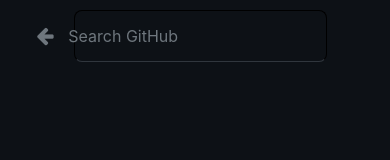
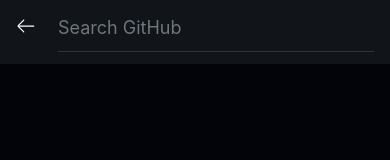
Before and after one commit to gioin/github-mobile, a React Native app: screen / in a window 390 px wide. Shown: the top 160 px of the page. Built offline with nearby package versions, Linux system fonts and the light colour scheme.

Commit message:
added global styles

```diff
--- a/App.tsx
+++ b/App.tsx
@@ -2,6 +2,7 @@
 import React from "react";
 import { StyleSheet, View } from "react-native";
 import LandingScreen from "./view/screens/LandingScreen";
+import { colors } from "./styles/base";
 
 export default function App() {
   return (
@@ -14,6 +15,6 @@
 const styles = StyleSheet.create({
   container: {
     flex: 1,
-    backgroundColor: "#0d1116",
+    backgroundColor: colors.primary.black,
   },
 });
--- a/assets/icons/CloseIcon.tsx
+++ b/assets/icons/CloseIcon.tsx
@@ -1,13 +1,27 @@
 import React from "react";
-import { Svg, Path } from "react-native-svg";
+import { View, StyleSheet } from "react-native";
+import Svg, { Path } from "react-native-svg";
 
-interface YourSvgComponentProps {
-  className?: string;
-  color?: string;
-}
+export const CloseIcon: React.FC = () => {
+  return (
+    <View style={styles.icon}>
+      <Svg width={24} height={24} viewBox="0 0 16 16" fill="none">
+        <Path
+          fillRule="evenodd"
+          clipRule="evenodd"
+          d="M3.72 3.72a.75.75 0 0 1 1.06 0L8 6.94l3.22-3.22a.749.749 0 0 1 1.275.326.749.749 0 0 1-.215.734L9.06 8l3.22 3.22a.749.749 0 0 1-.326 1.275.749.749 0 0 1-.734-.215L8 9.06l-3.22 3.22a.751.751 0 0 1-1.042-.018.751.751 0 0 1-.018-1.042L6.94 8 3.72 4.78a.75.75 0 0 1 0-1.06Z"
+          fill="#bdbfc9"
+        />
+      </Svg>
+    </View>
+  );
+};
 
-export const CloseIcon = ({ color }: YourSvgComponentProps) => (
-  <Svg height="16" width="16" fill={color || "#7c8590"}>
-    <Path d="M2.343 13.657A8 8 0 1 1 13.658 2.343 8 8 0 0 1 2.343 13.657ZM6.03 4.97a.751.751 0 0 0-1.042.018.751.751 0 0 0-.018 1.042L6.94 8 4.97 9.97a.749.749 0 0 0 .326 1.275.749.749 0 0 0 .734-.215L8 9.06l1.97 1.97a.749.749 0 0 0 1.275-.326.749.749 0 0 0-.215-.734L9.06 8l1.97-1.97a.749.749 0 0 0-.326-1.275.749.749 0 0 0-.734.215L8 6.94Z" />
-  </Svg>
-);
+const styles = StyleSheet.create({
+  icon: {
+    // width: 16,
+    // height: 16,
+    justifyContent: "center",
+    alignItems: "center",
+  },
+});
--- /dev/null
+++ b/assets/icons/LeftArrow.tsx
@@ -0,0 +1,24 @@
+import React from "react";
+import { View, StyleSheet } from "react-native";
+import Svg, { Path } from "react-native-svg";
+
+export const ArrowLeft: React.FC = () => {
+  return (
+    <View>
+      <Svg width={20} height={20} viewBox="0 0 24 24" fill="#fff">
+        <Path
+          fillRule="evenodd"
+          clipRule="evenodd"
+          d="M22.0358 12C22.0358 12.4142 21.7 12.75 21.2858 12.75L2.78577 12.75C2.37155 12.75 2.03577 12.4142 2.03577 12C2.03577 11.5858 2.37155 11.25 2.78577 11.25L21.2858 11.25C21.7 11.25 22.0358 11.5858 22.0358 12Z"
+          fill="#fff"
+        />
+        <Path
+          fillRule="evenodd"
+          clipRule="evenodd"
+          d="M9.8161 4.46967C10.109 4.76256 10.109 5.23744 9.8161 5.53033L3.5232 11.8232C3.42557 11.9209 3.42557 12.0791 3.5232 12.1768L9.8161 18.4697C10.109 18.7626 10.109 19.2374 9.8161 19.5303C9.5232 19.8232 9.04833 19.8232 8.75544 19.5303L2.46254 13.2374C1.77912 12.554 1.77913 11.446 2.46254 10.7626L8.75544 4.46967C9.04833 4.17678 9.5232 4.17678 9.8161 4.46967Z"
+          fill="#fff"
+        />
+      </Svg>
+    </View>
+  );
+};
--- /dev/null
+++ b/assets/icons/RepoIcon.tsx
@@ -0,0 +1,25 @@
+import React from "react";
+import { View, StyleSheet } from "react-native";
+import Svg, { Path } from "react-native-svg";
+
+export const RepoIcon: React.FC = () => {
+  return (
+    <View style={styles.icon}>
+      <Svg width={21} height={21} viewBox="0 0 16 16" fill="none">
+        <Path
+          fillRule="evenodd"
+          clipRule="evenodd"
+          d="M2 2.5A2.5 2.5 0 0 1 4.5 0h8.75a.75.75 0 0 1 .75.75v12.5a.75.75 0 0 1-.75.75h-2.5a.75.75 0 0 1 0-1.5h1.75v-2h-8a1 1 0 0 0-.714 1.7.75.75 0 1 1-1.072 1.05A2.495 2.495 0 0 1 2 11.5Zm10.5-1h-8a1 1 0 0 0-1 1v6.708A2.486 2.486 0 0 1 4.5 9h8ZM5 12.25a.25.25 0 0 1 .25-.25h3.5a.25.25 0 0 1 .25.25v3.25a.25.25 0 0 1-.4.2l-1.45-1.087a.249.249 0 0 0-.3 0L5.4 15.7a.25.25 0 0 1-.4-.2Z"
+          fill="#fefefe"
+        />
+      </Svg>
+    </View>
+  );
+};
+
+const styles = StyleSheet.create({
+  icon: {
+    width: 21,
+    height: 21,
+  },
+});
--- /dev/null
+++ b/assets/icons/UserIcon.tsx
@@ -0,0 +1,25 @@
+import React from "react";
+import { View, StyleSheet } from "react-native";
+import Svg, { Path } from "react-native-svg";
+
+export const UserIcon: React.FC = () => {
+  return (
+    <View style={styles.icon}>
+      <Svg width={22} height={22} viewBox="0 0 16 16" fill="none">
+        <Path
+          fillRule="evenodd"
+          clipRule="evenodd"
+          d="M10.561 8.073a6.005 6.005 0 0 1 3.432 5.142.75.75 0 1 1-1.498.07 4.5 4.5 0 0 0-8.99 0 .75.75 0 0 1-1.498-.07 6.004 6.004 0 0 1 3.431-5.142 3.999 3.999 0 1 1 5.123 0ZM10.5 5a2.5 2.5 0 1 0-5 0 2.5 2.5 0 0 0 5 0Z"
+          fill="#fefefe"
+        />
+      </Svg>
+    </View>
+  );
+};
+
+const styles = StyleSheet.create({
+  icon: {
+    width: 22,
+    height: 22,
+  },
+});
--- a/assets/icons/index.ts
+++ b/assets/icons/index.ts
@@ -1,3 +1,6 @@
 export * from "./CloseIcon";
 export * from "./GithubIcon";
 export * from "./SearchIcon";
+export * from "./LeftArrow";
+export * from "./RepoIcon";
+export * from "./UserIcon";
--- /dev/null
+++ b/styles/base.ts
@@ -0,0 +1,27 @@
+import { Dimensions } from "react-native";
+
+export const dimensions = {
+  fullHeight: Dimensions.get("window").height,
+  fullWidth: Dimensions.get("window").width,
+};
+
+export const colors = {
+  primary: { black: "#02040a", white: "#fefefe" },
+  secondary: { black: "#111419" },
+  hover: "#171b20",
+  border: "#30363d",
+};
+
+export const padding = {
+  sm: 10,
+  md: 20,
+  lg: 30,
+  xl: 40,
+};
+
+export const fonts = {
+  sm: 12,
+  md: 18,
+  lg: 28,
+  primary: 18,
+};
--- /dev/null
+++ b/styles/index.ts
@@ -0,0 +1 @@
+export * from "./base";
--- a/view/components/inputs/CustomSearchInput.tsx
+++ b/view/components/inputs/CustomSearchInput.tsx
@@ -1,7 +1,26 @@
 import React from "react";
-import { forwardRef, InputHTMLAttributes, useRef, useState } from "react";
-import { StyleSheet, View, TextInput, TouchableOpacity } from "react-native";
-import Icon from "react-native-vector-icons/FontAwesome"; // You can replace FontAwesome with your desired icon set
+import {
+  forwardRef,
+  InputHTMLAttributes,
+  useEffect,
+  useRef,
+  useState,
+} from "react";
+import {
+  StyleSheet,
+  Text,
+  View,
+  TextInput,
+  TouchableOpacity,
+  TouchableHighlight,
+} from "react-native";
+import {
+  ArrowLeft,
+  CloseIcon,
+  RepoIcon,
+  UserIcon,
+} from "../../../assets/icons";
+import { colors, fonts } from "../../../styles/base";
 
 export interface TextInputProps extends InputHTMLAttributes<HTMLInputElement> {
   searchList?: { [key: string]: any }[] | null;
@@ -23,12 +42,13 @@
     };
 
     return (
-      <View style={styles.topContainer}>
+      <View>
+        <View style={styles.topPart}>
           <TouchableOpacity
             style={styles.backIconContainer}
             onPress={() => console.log("Back icon pressed")}
           >
-          <Icon name="arrow-left" size={20} color="#6e767d" />
+            <ArrowLeft />
           </TouchableOpacity>
           <View style={styles.container}>
             <TextInput
@@ -43,42 +63,84 @@
                 onPress={handleClearInput}
                 style={styles.clearIconContainer}
               >
-              <Icon name="close" size={20} color="#6e767d" />
+                <CloseIcon />
               </TouchableOpacity>
             )}
           </View>
+        </View>
+        {value && (
+          <View style={styles.bottomPart}>
+            {[
+              { name: "repository", icon: <RepoIcon /> },
+              { name: "user", icon: <UserIcon /> },
+            ].map((e, i) => (
+              <View>
+                <TouchableHighlight
+                  style={styles.searchOption}
+                  underlayColor={colors.hover}
+                  onPress={() => console.log("Pressed!")}
+                >
+                  <View
+                    style={{
+                      flexDirection: "row",
+                      alignItems: "center",
+                      gap: 20,
+                      paddingHorizontal: 16,
+                    }}
+                  >
+                    {e.icon}
+                    <Text style={styles.text}>{value}</Text>
+                  </View>
+                </TouchableHighlight>
+              </View>
+            ))}
+          </View>
+        )}
       </View>
     );
   }
 );
 
 const styles = StyleSheet.create({
-  topContainer: {
+  searchOption: {
+    flexDirection: "row",
+    gap: 10,
+    paddingVertical: 18,
+    alignItems: "center",
+    color: colors.primary.white,
+  },
+  text: { color: colors.primary.white, fontSize: fonts.primary },
+  topPart: {
     flexDirection: "row",
     alignItems: "center",
+    paddingHorizontal: 16,
+    paddingBottom: 12,
   },
+  bottomPart: { paddingTop: 6 },
   container: {
+    flex: 1,
     flexDirection: "row",
-    justifyContent: "flex-end",
-    padding: 10,
-    borderRadius: 8,
-    margin: 10,
-    width: "80%",
-    borderWidth: 1,
+    justifyContent: "flex-start",
+    alignItems: "center",
+    gap: 20,
+    paddingBottom: 1,
+    paddingVertical: 5,
+    borderBottomWidth: 1,
     borderTopColor: "none",
-    borderBottomColor: "#30363d",
+    borderBottomColor: colors.border,
   },
   input: {
+    fontSize: fonts.primary,
+    color: colors.primary.white,
+    height: 45,
     flex: 1,
-    fontSize: 16,
-    color: "#e6edf3",
-    height: 30,
   },
   clearIconContainer: {
-    padding: 5,
+    justifyContent: "center",
+    alignItems: "center",
   },
   backIconContainer: {
-    paddingRight: 10,
+    paddingRight: 22,
   },
 });
 
--- a/view/screens/LandingScreen.tsx
+++ b/view/screens/LandingScreen.tsx
@@ -1,20 +1,38 @@
 import React from "react";
-import { Platform, SafeAreaView, StyleSheet, Text, View } from "react-native";
+import {
+  Platform,
+  SafeAreaView,
+  StatusBar,
+  StyleSheet,
+  Text,
+  View,
+} from "react-native";
 import CustomSearchInput from "../components/inputs/CustomSearchInput";
+import { colors } from "../../styles/base";
 
 export default function LandingScreen() {
   return (
-    <SafeAreaView style={styles.container}>
-      <CustomSearchInput />
-    </SafeAreaView>
+    <View style={styles.container}>
+      <StatusBar
+        translucent
+        backgroundColor={colors.secondary.black}
+        barStyle="light-content"
+      />
+      <SafeAreaView>
+        <View style={styles.searchContainer}>
+          <CustomSearchInput />
+        </View>
+      </SafeAreaView>
+    </View>
   );
 }
 
 const styles = StyleSheet.create({
   container: {
-    flex: 1,
-    alignItems: "center",
-    justifyContent: "flex-start",
     paddingTop: Platform.OS === "android" ? 55 : 0,
+    backgroundColor: colors.secondary.black,
+  },
+  searchContainer: {
+    width: "100%",
   },
 });
```
Lines whose indentation alone changed are shown as unchanged.
